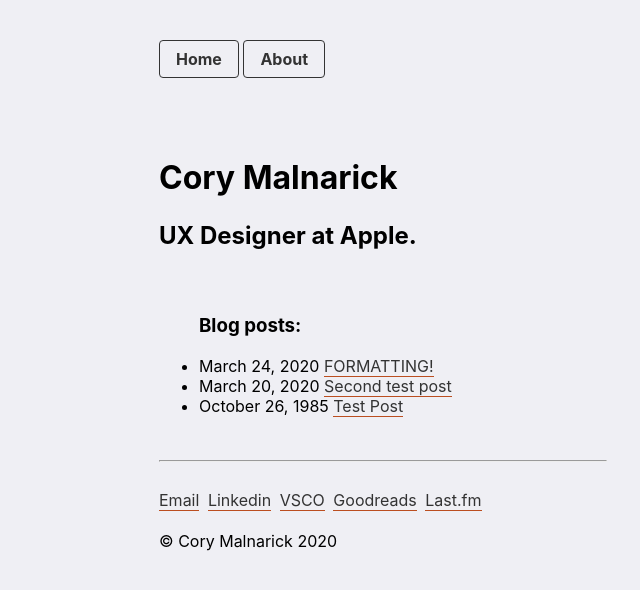
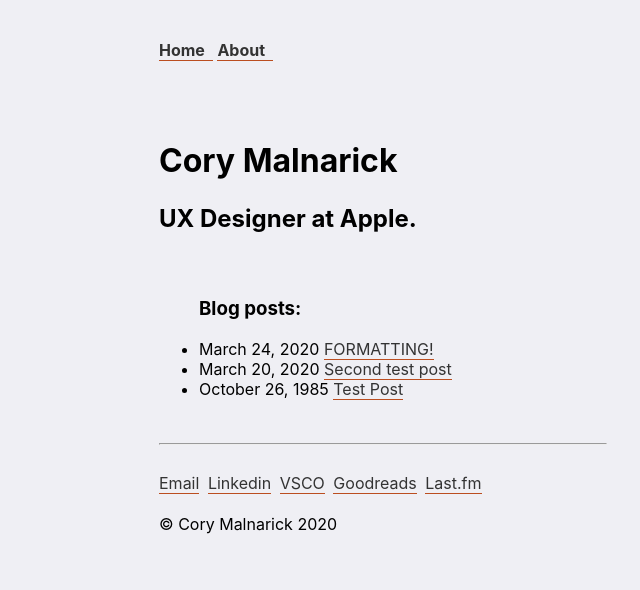
Before and after one commit to foundmonster/foundmonster.github.io, a Jekyll site: the page built from index.html, in a window 1280 px wide. Shown: the top 590 px of the page, without its empty margins (257-897 px from the left). Built offline with Jekyll 4.4.1, drawn with Linux system fonts in a browser that asks for light colours.

Commit message:
changed navbutton style to remove button and make bolded instead

```diff
--- a/_sass/main.scss
+++ b/_sass/main.scss
@@ -60,15 +60,12 @@
 
 .navbutton {
 	text-decoration: none;
-	padding: 8px 16px;
 	display: inline-block;
+	padding-right: 8px;
 	font-size: 16px;
 	font-weight: bold;
 	font-color: #333!important;
 	color: #333!important;
-	border: solid 1px;
-	border-radius: 4px;
-	border-color: #333!important;
 }
 
 .footerlinx {
```
